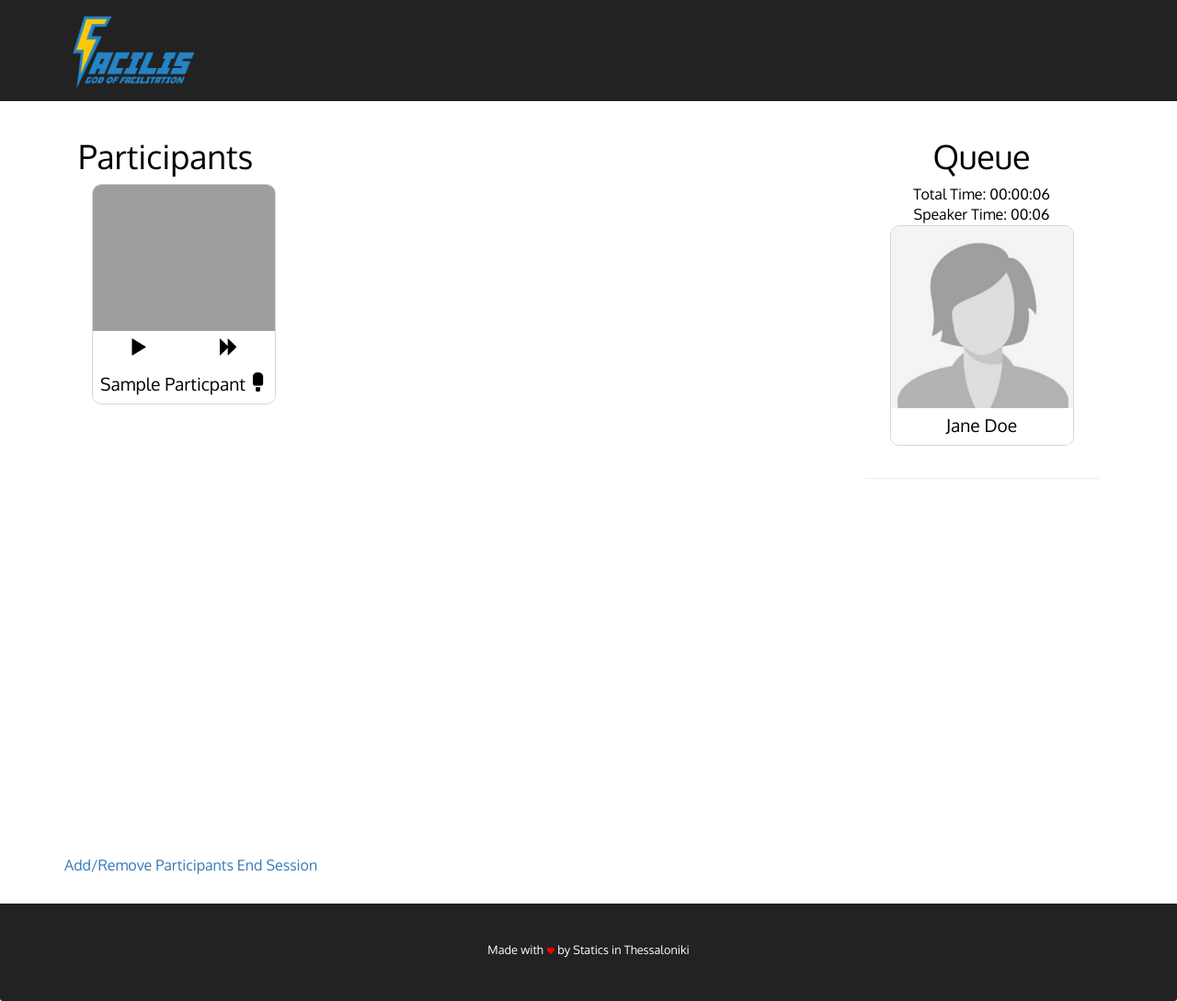
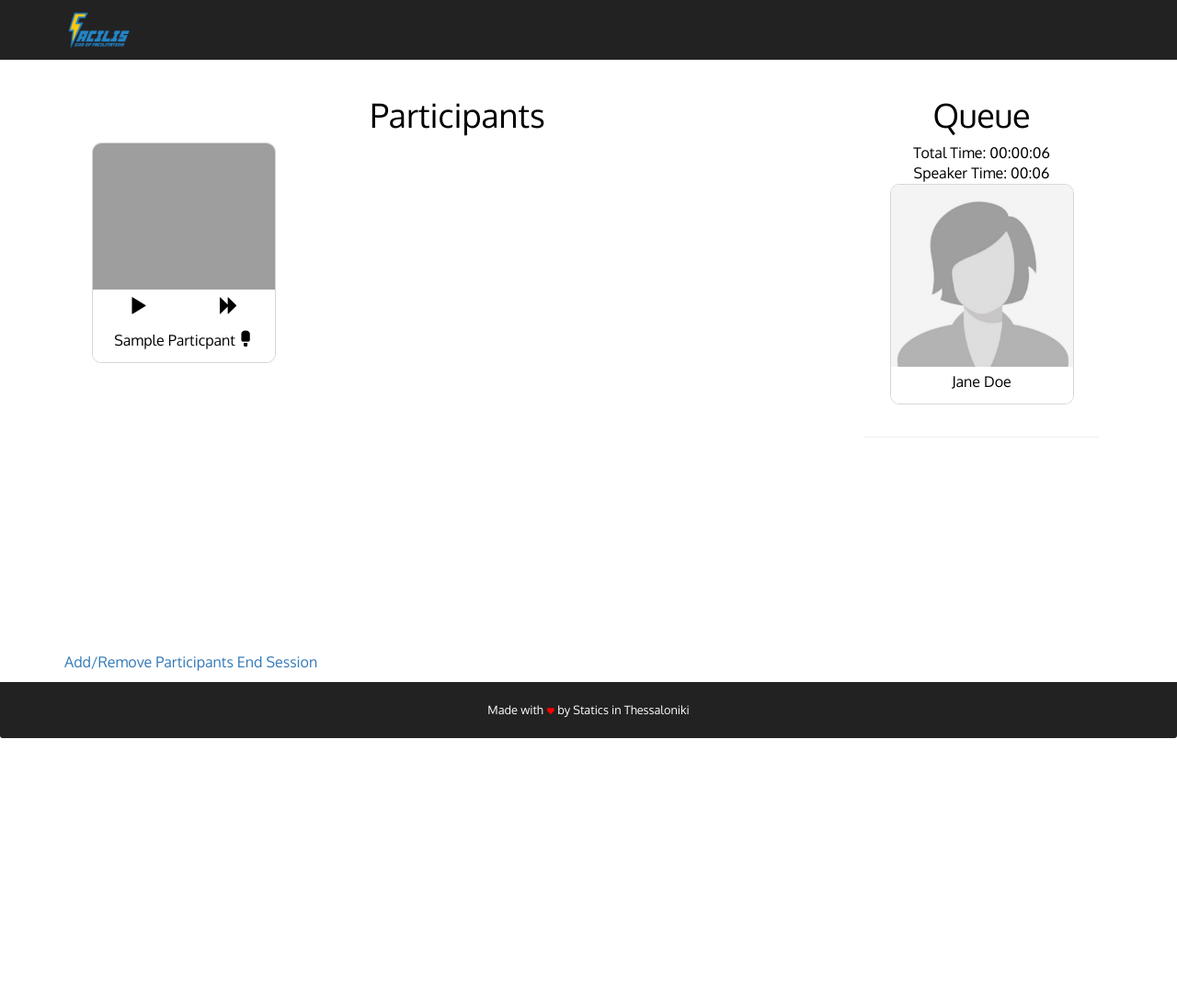
Before and after one commit to Sleepy-Cookie-Studios/Facilis, a Flask app: page /sess/1 in a window 1280 px wide. Shown: the whole page at 92% size. After the commit the page ends 803 px from the top, so only its background shows below. Run offline with Flask 2, Linux system fonts and the light colour scheme; tables that the repository leaves empty hold one stand-in row (values such as "Sample post"); some libraries are stand-ins or nearby versions; grey boxes are pictures that could not be loaded.

Commit message:
Made top and bottom bars smaller, some fonts as well

```diff
--- a/static/css/style.css
+++ b/static/css/style.css
@@ -25,8 +25,8 @@ h2{
 
 #logo-img {
   background: url('../images/logo.png') no-repeat;
-  width: 150px;
-  height: 90px;
+  width: 75px;
+  height: 45px;
   margin: 10px 0px 10px 0;
   background-size: 100% 100%;
 }
@@ -70,9 +70,9 @@ h2{
 
 /*Footer*/
 .panel-footer {
-	margin-top: 30px;
-	padding-top: 30px;
-	padding-bottom: 15px;
+	margin-top: 10px;
+	padding-top: 10px;
+	padding-bottom: 10px;
 	background-color: #222;
   	border-top: 0;
   	line-height: .8;
@@ -83,7 +83,7 @@ h2{
 	color: #fff;
 }
 .panel-footer div.row {
-	margin-bottom: 35px;
+	margin-bottom: 15px;
 }
 /*End Footer*/
 
@@ -109,7 +109,7 @@ h2{
   width: 100%;
   min-height: 40px;
   text-align: center;
-  font-size: 1.2em;
+  font-size: 1.0em;
   text-transform: capitalize;
   background-color: #fff;
   color: #000;
@@ -189,7 +189,6 @@ label{
   opacity: 0.8;
   color: #fff;
   line-height: 1;
-  padding: 5px;
   border-radius: 10px;
 }
 
@@ -197,14 +196,14 @@ label{
   padding-top: 5px;
 }
 
-.pax-tile img {
+.pax-tile-small img {
   object-fit: cover;
 }
 
 .wrappper{
   display: flex;
   overflow: hidden;
-  height: 100vh;
+  height: 71vh;
   backface-visibility: hidden;
   will-change: overflow;
 }
@@ -212,12 +211,17 @@ label{
 .indyScroll{
   overflow: auto;
   height: auto;
-  -webkit-overflow-scrolling: touch;
-  -ms-overflow-style: none;
 }
 
 .indyScroll::-webkit-scrollbar{
   display: none;
+}
+
+/*Large devices only*/
+@media (min-width: 1200px) and (max-width:2559px){
+  .wrappper{
+    height:78vh;
+  }
 }
 
 /********** Medium devices only **********/
--- a/templates/Participants/index.html
+++ b/templates/Participants/index.html
@@ -10,8 +10,8 @@
 {% if list %}
 	{%for i in list%}
 		<div class="col-md-3 col-sm-4 col-xs-6">
-				<div id="{{i.id|string}}" class="pax-tile {%if active%}{%if i.id in active%}selected{%endif%}{%endif%}" onclick="$fac.select({{i.id}});">
-					<img width="200" height="200" src="/static/images/{{i.name}}.jpg" alt="{{i.name}}">
+				<div id="{{i.id|string}}" class="pax-tile-medium {%if active%}{%if i.id in active%}selected{%endif%}{%endif%}" onclick="$fac.select({{i.id}});">
+					<img width="150" height="150" src="/static/images/{{i.name}}.jpg" alt="{{i.name}}">
 					<span class="name">
 						{{i.name}}
 						{%if i.status==1%}
--- a/templates/Sessions/index.html
+++ b/templates/Sessions/index.html
@@ -8,10 +8,10 @@
 
 {% if list %}
 	<div class="wrappper">
-	<div class="container col-md-9 col-sm-8">
-		<h1>Participants</h1>
+	<div class="container col-md-9 col-sm-8 indyScroll">
+		<h1 class="text-center">Participants</h1>
 		{%for i in list%}
-			<div class="col-md-3 col-sm-4 col-xs-6">
+			<div class="col-md-4 col-sm-6 col-xs-6 col-lg-3">
 				<div id="{{i.id|string}}" class="pax-tile">
 					<img width="200" height="200" src="/static/images/{{i.name}}.jpg" alt="{{i.name}}">
 					<span class="name">
```
